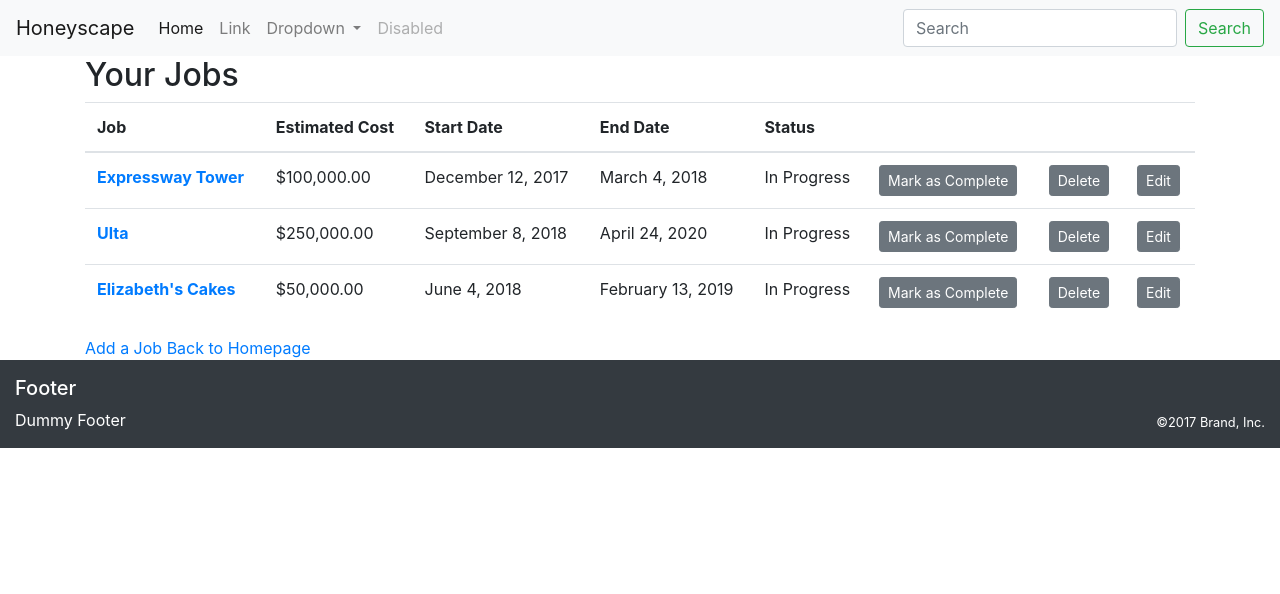
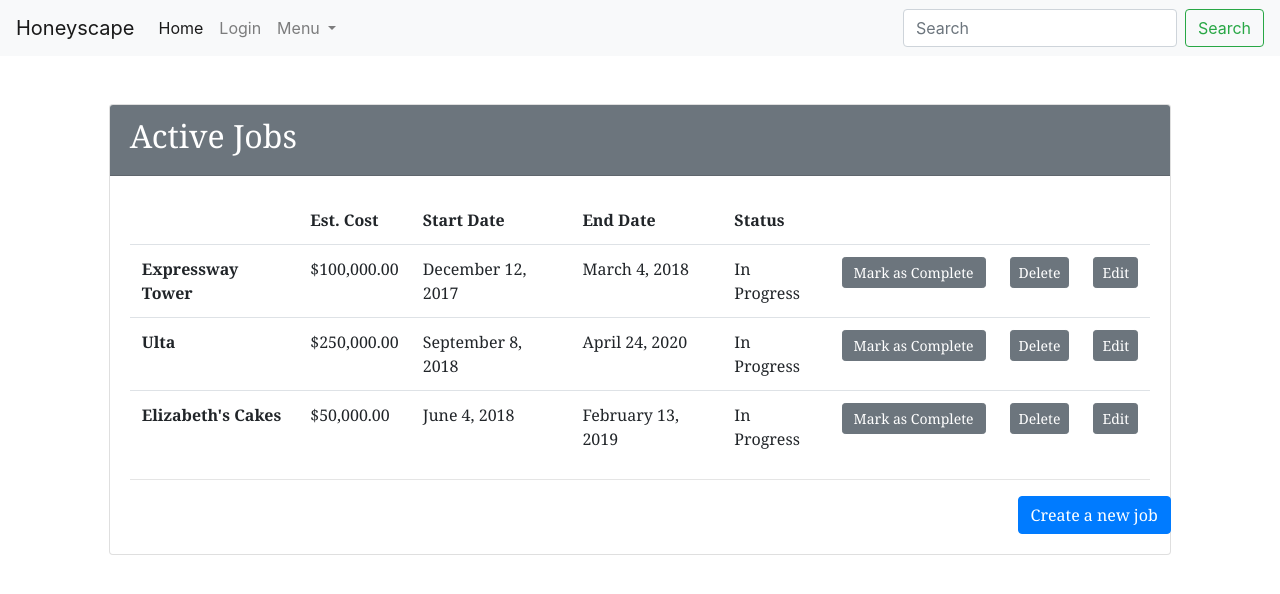
Before and after one commit to ConsTructionGang/FrontEnd, an Angular app: page /viewjobs in a window 1280 px wide. Shown: the top 594 px of the page. Built offline with nearby package versions, Linux system fonts and the light colour scheme.

Commit message:
view jobs somewhat styled. Jobs are now actually viewable and editable

```diff
--- a/src/app/app.component.html
+++ b/src/app/app.component.html
@@ -8,24 +8,21 @@
         <div class="collapse navbar-collapse" id="navbarSupportedContent">
           <ul class="navbar-nav mr-auto">
             <li class="nav-item active">
-              <a class="nav-link" href="#">Home <span class="sr-only">(current)</span></a>
+              <a class="nav-link" routerLink="/home">Home <span class="sr-only">(current)</span></a>
             </li>
             <li class="nav-item">
-              <a class="nav-link" href="#">Link</a>
+              <a class="nav-link" routerLink="/login">Login</a>
             </li>
             <li class="nav-item dropdown">
               <a class="nav-link dropdown-toggle" href="#" id="navbarDropdown" role="button" data-toggle="dropdown" aria-haspopup="true" aria-expanded="false">
-                Dropdown
+                Menu
               </a>
               <div class="dropdown-menu" aria-labelledby="navbarDropdown">
-                <a class="dropdown-item" href="#">Action</a>
-                <a class="dropdown-item" href="#">Another action</a>
+                <a class="dropdown-item" routerLink="/addjobs">Add Jobs</a>
+                <a class="dropdown-item" routerLink="/viewjobs">View Jobs</a>
                 <div class="dropdown-divider"></div>
-                <a class="dropdown-item" href="#">Something else here</a>
+                <a class="dropdown-item" routerLink="/useraccount">Sign Up</a>
               </div>
-            </li>
-            <li class="nav-item">
-              <a class="nav-link disabled" href="#">Disabled</a>
             </li>
           </ul>
           <form class="form-inline my-2 my-lg-0">
@@ -37,7 +34,7 @@
 
 
 <router-outlet></router-outlet>
-<footer class="bg-dark text-white">
+<!--<footer class="bg-dark text-white">
     <div class="container-fluid py-3">
         <div class="row">
             <div class="col-md-3">
@@ -52,4 +49,4 @@
             <div class="col-md-3 text-right small align-self-end">©2017 Brand, Inc.</div>
         </div>
     </div>
-</footer>
+</footer>-->
--- a/src/app/jobs/addjobs/addjobs.component.css
+++ b/src/app/jobs/addjobs/addjobs.component.css
@@ -1,5 +1,5 @@
 .container-fluid{
-    padding-top:2rem;
+    padding-top:3rem;
 }
 d-flex{
     width:100%;
@@ -43,7 +43,11 @@ h4{
 }
 
 #addJobs{
-    width:45rem
+    width:45rem;
+}
+.viewAddJobs{
+    background-color: red;
+    width:30rem !important;
 }
 #viewJobsCard{
     width:18rem;
--- a/src/app/jobs/addjobs/addjobs.component.html
+++ b/src/app/jobs/addjobs/addjobs.component.html
@@ -1,7 +1,7 @@
 <div  class="container-fluid">
-  <div class ="d-flex justify-content-center align-items-baseline">
+  <div class ="d-flex justify-content-center">
     <div class="row flex-nowrap">
-      <div id="addJobs">
+      <div id="addJobs"[ngStyle]="fromView && {'width': '30rem'}">
         <div>
             <ul class="nav nav-tabs" id="myTab" role="tablist">
                 <h4>{{title}}</h4>
@@ -40,7 +40,8 @@
                       <form>
                         <label for="date title">Estimated Completion Date</label>
                         <br> Start Date:
-                        <input type="date" name="day" max="2020-12-31" [(ngModel)]="tempJob.startDate" name="startdatefield"> End Date:
+                        <input type="date" name="day" max="2020-12-31" [(ngModel)]="tempJob.startDate" name="startdatefield">
+                        <br *ngIf="fromView == true"> End Date:
                         <input type="date" name="day" min="2000-01-02" [(ngModel)]="tempJob.endDate" name="enddatefield">
                         <br>
                       </form>
@@ -84,15 +85,17 @@
                 </div>
               </div>
               <br>
-              <div *ngIf="title != 'Create A New Job'">
+              <div *ngIf="title != 'Create A New Job' && fromView != true">
                   <button id="create" type="create" class="btn btn-primary" (clicks)="emptyJob()">Create New Job</button>
               </div>
-              <button id="sumbit" type="submit" class="btn btn-success endbtn" (click)="addJob()">Save</button>
-              <button routerLink=""id="cancel" type="cancel" class="btn btn-danger endbtn">Cancel</button>
+              <div *ngIf="fromView != true">
+                <button id="sumbit" type="submit" class="btn btn-success endbtn" (click)="addJob()">Save</button>
+                <button routerLink=""id="cancel" type="cancel" class="btn btn-danger endbtn">Cancel</button>
+              </div>
             </div>
         </div>
       </div>
-      <div id="viewJobsCard">
+      <div id="viewJobsCard" *ngIf="fromView != true">
         <div class="card">
           <div class="card-body">
             <a routerLink="/viewjobs" class="float-right">View Jobs</a>
--- a/src/app/jobs/addjobs/addjobs.component.ts
+++ b/src/app/jobs/addjobs/addjobs.component.ts
@@ -1,8 +1,9 @@
 import { Account } from './../../domain/models/account';
-import { Component, OnInit } from '@angular/core';
+import { Component, OnInit, Input } from '@angular/core';
 import { Supply } from '../../domain/models/supply';
 import { Job } from '../../domain/models/job';
 import { Status } from '../../domain';
+import { DataService } from "../data.service";
 import { pencil } from 'octicons';
 
 
@@ -13,13 +14,16 @@ import { pencil } from 'octicons';
   styleUrls: ['./addjobs.component.css']
 })
 export class AddjobsComponent implements OnInit {
-
   public title: string;
   public supplies: Supply[];
   public account: Account;
   public tempSupply: any;
+  @Input()
   public tempJob: Job;
+  @Input()
   public indexJob: number;
+  @Input()
+  public fromView: boolean;
 
   constructor() { }
 
@@ -43,6 +47,7 @@ export class AddjobsComponent implements OnInit {
           name: 'Nails'
         }
       ];
+      if(this.fromView != true){
         this.title = 'Create A New Job';
         this.account = {
             id: 0,
@@ -81,6 +86,7 @@ export class AddjobsComponent implements OnInit {
           supplies:[]
         };
       }
+  }
 
   addSupply(){
     this.tempJob.supplies.push(this.supplies[this.tempSupply-1].name);
@@ -103,11 +109,24 @@ export class AddjobsComponent implements OnInit {
   }
 
   editJob(i){
+    if(i != this.indexJob){
       var r = confirm("Editing " + this.account.jobs[i].title + " will cause you to lose any unsaved changes to the current job. Are you sure you want to continue?");
       if(r==true){
         this.title = 'Edit ' + this.account.jobs[i].title;
-      this.tempJob = this.account.jobs[i];
+        this.tempJob.title = this.account.jobs[i].title;
+        this.tempJob.cost = this.account.jobs[i].cost;
+        this.tempJob.endDate = this.account.jobs[i].endDate;
+        this.tempJob.id = this.account.jobs[i].id;
+        this.tempJob.location = this.account.jobs[i].location;
+        this.tempJob.status = this.account.jobs[i].status;
+        this.tempJob.startDate = this.account.jobs[i].startDate;
+        var j :number;
+        this.tempJob.supplies = [];
+        for(j = 0; j < this.account.jobs[i].supplies.length; j++){
+          this.tempJob.supplies[j] = this.account.jobs[i].supplies[j];
+        }
         this.indexJob = i;
+      }
     }
   }
 
--- a/src/app/jobs/view-jobs/view-jobs.component.css
+++ b/src/app/jobs/view-jobs/view-jobs.component.css
@@ -0,0 +1,31 @@
+.container-fluid{
+    padding-top:3rem;
+}
+* {
+    font-family: Georgia, serif;
+}
+.card{
+    width:85%;
+}
+#table-head > th{
+    border:none;
+}
+#table-body:hover > th{
+    background-color:#E8E8E8;
+    cursor: pointer;
+
+}
+
+#table-body:hover > td{
+    background-color:whitesmoke;
+
+}
+
+.statusBtn{
+    width:9rem;
+}
+
+#create{
+    position: relative;
+    left:87%;
+}
--- a/src/app/jobs/view-jobs/view-jobs.component.html
+++ b/src/app/jobs/view-jobs/view-jobs.component.html
@@ -1,14 +1,19 @@
-<div class="container">
-  <h2> Your Jobs </h2>
-  <div *ngIf="jobs.length==0" class="alert alert-dark" role="alert">
+<div class="container-fluid">
+  <div class="d-flex justify-content-center">
+    <div class="card">
+      <div class="card-header bg-secondary text-white">
+        <h2> Active Jobs </h2>
+      </div>
+      <div class="card-body">
+        <div *ngIf="account.jobs.length==0" class="alert alert-dark" role="alert">
           You currently don't have any jobs!
         </div>
-  <table *ngIf="jobs.length>0" class="table">
+
+        <table id="jobTable" *ngIf="account.jobs.length>0" class="table">
           <thead>
-      <tr>
-        <th scope="col">Job</th>
-        <!--<th scope="col">Location</th>-->
-        <th scope="col">Estimated Cost</th>
+            <tr id="table-head">
+              <th> </th>
+              <th scope="col">Est. Cost</th>
               <th scope="col">Start Date</th>
               <th scope="col">End Date</th>
               <th scope="col">Status</th>
@@ -18,20 +23,85 @@
             </tr>
           </thead>
           <tbody>
-      <tr *ngFor="let job of jobs" [ngClass]="{'table-dark': job.status.statusString == 'Complete'}">
-        <th scope="row"><a href="#"> {{job.title}} </a></th>
+            <tr id="table-body" *ngFor="let job of account.jobs; let i = index" [ngClass]="{'text-muted': job.status.statusString == 'Complete'}">
+              <th scope="row" data-toggle="modal" data-target="#viewModal"><a > {{job.title}} </a></th>
               <!--<td>{{job.location}}</td>-->
               <td>{{job.cost | currency}}</td>
               <td>{{job.startDate | date:"longDate"}}</td>
               <td>{{job.endDate | date:"longDate"}}</td>
               <td>{{job.status.statusString}}</td>
               <td>
-        <button *ngIf="job.status.statusId==0" type="button" class="btn btn-secondary btn-sm" (click)="jobStatus(job.id, 1, 'Complete')">Mark as Complete</button>
-        <button *ngIf="job.status.statusId!=0" type="button" class="btn btn-secondary btn-sm" (click)="jobStatus(job.id, 0, 'In Progress')">Mark as In Progress</button></td>
+              <button *ngIf="job.status.statusId==0" type="button" class="btn btn-secondary btn-sm statusBtn" (click)="jobStatus(job.id, 1, 'Complete')">Mark as Complete</button>
+              <button *ngIf="job.status.statusId!=0" type="button" class="btn btn-secondary btn-sm statusBtn" (click)="jobStatus(job.id, 0, 'In Progress')">Mark as In Progress</button></td>
               <td><button type="button" class="btn btn-secondary btn-sm" (click)="deleteJob(job.id)">Delete</button></td>
-        <td><button type="button" class="btn btn-secondary btn-sm" (click)="deleteJob(job.id)">Edit</button></td>
+              <td>
+                <button type="button" class="btn btn-secondary btn-sm" data-toggle="modal" data-target="#editModal" (click)="fillTempJob(i)">
+                  Edit
+                </button>
+              </td>
+              <!-- Modal -->
+              <div class="modal fade" id="editModal" tabindex="-1" role="dialog" aria-hidden="true">
+                <div class="modal-dialog" role="document">
+                  <div class="modal-content">
+                    <div class="modal-header">
+                      <h5 class="modal-title" id="exampleModalLabel">Edit {{job.title}} Job</h5>
+                      <button type="button" class="close" data-dismiss="modal" aria-label="Close">
+                        <span aria-hidden="true">&times;</span>
+                      </button>
+                    </div>
+                    <div class="modal-body">
+                      <app-addjobs [indexJob]="i" [tempJob]="tempJob" [fromView]="true"></app-addjobs>
+                    </div>
+                    <div class="modal-footer">
+                      <button type="button" class="btn btn-secondary" data-dismiss="modal">Close</button>
+                      <button type="button" class="btn btn-primary" data-dismiss="modal" (click)="updateJob(i)">Save changes</button>
+                    </div>
+                  </div>
+                </div>
+              </div>
+              <!-- Modal -->
+              <div class="modal fade" id="viewModal" tabindex="-1" role="dialog" aria-hidden="true">
+                <div class="modal-dialog" role="document">
+                  <div class="modal-content">
+                    <div class="modal-header">
+                      <h5 class="modal-title" id="exampleModalLabel">{{job.title}}</h5>
+                      <button type="button" class="close" data-dismiss="modal" aria-label="Close">
+                        <span aria-hidden="true">&times;</span>
+                      </button>
+                    </div>
+                    <div class="modal-body">
+                        <br>
+                        <p><strong>Title:</strong>{{job.title}}</p>
+                        <p><strong>Location:</strong>{{job.location}}</p>
+                        <p><strong>Est. Cost:</strong>{{job.cost | currency}}</p>
+                        <p><strong>Start Date:</strong>{{job.startDate | date:"longDate"}}</p>
+                        <p><strong>End Date:</strong>{{job.endDate | date:"longDate"}}</p>
+                        <span><strong>Supplies:</strong></span>
+                        <table class="table">
+                            <tbody>
+                              <tr *ngFor="let supply of job.supplies; let i = index">
+                                <td>
+                                  {{supply}}
+                                </td>
+                              </tr>
+                            </tbody>
+                          </table>
+
+                    </div>
+                    <div class="modal-footer">
+                      <button type="button" class="btn btn-secondary" data-dismiss="modal">Close</button>
+                      <button type="button" class="btn btn-primary" data-dismiss="modal"data-toggle="modal" data-target="#editModal" (click)="fillTempJob(i)">
+                          Edit
+                      </button>
+                    </div>
+                  </div>
+                </div>
+              </div>
             </tr>
         </table>
-  <a routerLink="/addjobs"> Add a Job </a>
-  <a href="#"> Back to Homepage </a>
+        <hr>
+        <button id="create" type="button" class="btn btn-primary" routerLink="/addjobs">Create a new job</button>
       </div>
+    </div>
+  </div>
+</div>
--- a/src/app/jobs/view-jobs/view-jobs.component.ts
+++ b/src/app/jobs/view-jobs/view-jobs.component.ts
@@ -1,5 +1,9 @@
 import { Component, OnInit } from '@angular/core';
 import { Job } from '../../domain/models/job';
+import { Account } from '../../domain/models/account';
+import { DataService } from "../data.service";
+import { Status } from "../../domain/models/status";
+
 
 @Component({
   selector: 'app-view-jobs',
@@ -10,8 +14,25 @@ export class ViewJobsComponent implements OnInit {
 
   constructor() { }
   public jobs:  Job[];
+  public account: Account;
+  public tempJob: Job;
+
   ngOnInit() {
-    this.jobs =[
+    this.tempJob={
+      id:0,
+      title:'',
+      location:"",
+      cost:0,
+      startDate: new Date(),
+      endDate: new Date(),
+      status: new Status(),
+      supplies:[]
+    };
+    this.account={
+      id: 0,
+      password: '',
+      type: 'User',
+      jobs:[
         {
           id: 11,
           title: "Expressway Tower",
@@ -22,7 +43,7 @@ export class ViewJobsComponent implements OnInit {
           status: {
             statusId: 0, statusString: "In Progress"
           },
-        supplies:[]
+          supplies:['bricks', 'wood']
         },
         {
           id: 12,
@@ -34,7 +55,7 @@ export class ViewJobsComponent implements OnInit {
           status: {
             statusId: 0, statusString: "In Progress"
           },
-        supplies:[]
+          supplies:['bricks', 'wood']
         },
         {
           id: 13,
@@ -46,9 +67,10 @@ export class ViewJobsComponent implements OnInit {
           status: {
             statusId: 0, statusString: "In Progress"
           },
-        supplies:[]
+          supplies:['bricks', 'wood']
         }
       ]
+    }
   }
   deleteJob(id: number) {
     var i: number;
@@ -61,10 +83,10 @@ export class ViewJobsComponent implements OnInit {
     }
   jobStatus(id: number, statusId: number, statusString:string) {
     var i: number;
-      for (i = 0; i < this.jobs.length; i++) {
-        if (this.jobs[i].id === id) {
-          this.jobs[i].status.statusId = statusId;
-          this.jobs[i].status.statusString = statusString;
+      for (i = 0; i < this.account.jobs.length; i++) {
+        if (this.account.jobs[i].id === id) {
+          this.account.jobs[i].status.statusId = statusId;
+          this.account.jobs[i].status.statusString = statusString;
         }
       }
     }
@@ -75,4 +97,35 @@ export class ViewJobsComponent implements OnInit {
       return 1;
     return 0;
     }
+
+
+  fillTempJob(i){
+    this.tempJob.title = this.account.jobs[i].title;
+    this.tempJob.cost = this.account.jobs[i].cost;
+    this.tempJob.endDate = this.account.jobs[i].endDate;
+    this.tempJob.id = this.account.jobs[i].id;
+    this.tempJob.location = this.account.jobs[i].location;
+    this.tempJob.status = this.account.jobs[i].status;
+    this.tempJob.startDate = this.account.jobs[i].startDate;
+    var j :number;
+    this.tempJob.supplies = [];
+    for(j = 0; j < this.account.jobs[i].supplies.length; j++){
+      this.tempJob.supplies[j] = this.account.jobs[i].supplies[j];
     }
+  }
+
+  updateJob(i){
+        this.account.jobs[i].title = this.tempJob.title;
+        this.account.jobs[i].cost = this.tempJob.cost;
+        this.account.jobs[i].endDate = this.tempJob.endDate;
+        this.account.jobs[i].id = this.tempJob.id;
+        this.account.jobs[i].location = this.tempJob.location;
+        this.account.jobs[i].status = this.tempJob.status;
+        this.account.jobs[i].startDate = this.tempJob.startDate;
+        var j :number;
+        this.account.jobs[i].supplies=[];
+        for(j = 0; j < this.tempJob.supplies.length; j++){
+          this.account.jobs[i].supplies[j] = this.tempJob.supplies[j];
+        }
+  }
+}
```
Also changed, not shown: src/app/jobs/data.service.ts (added, +16 -0 lines). Lines whose indentation alone changed are shown as unchanged.
